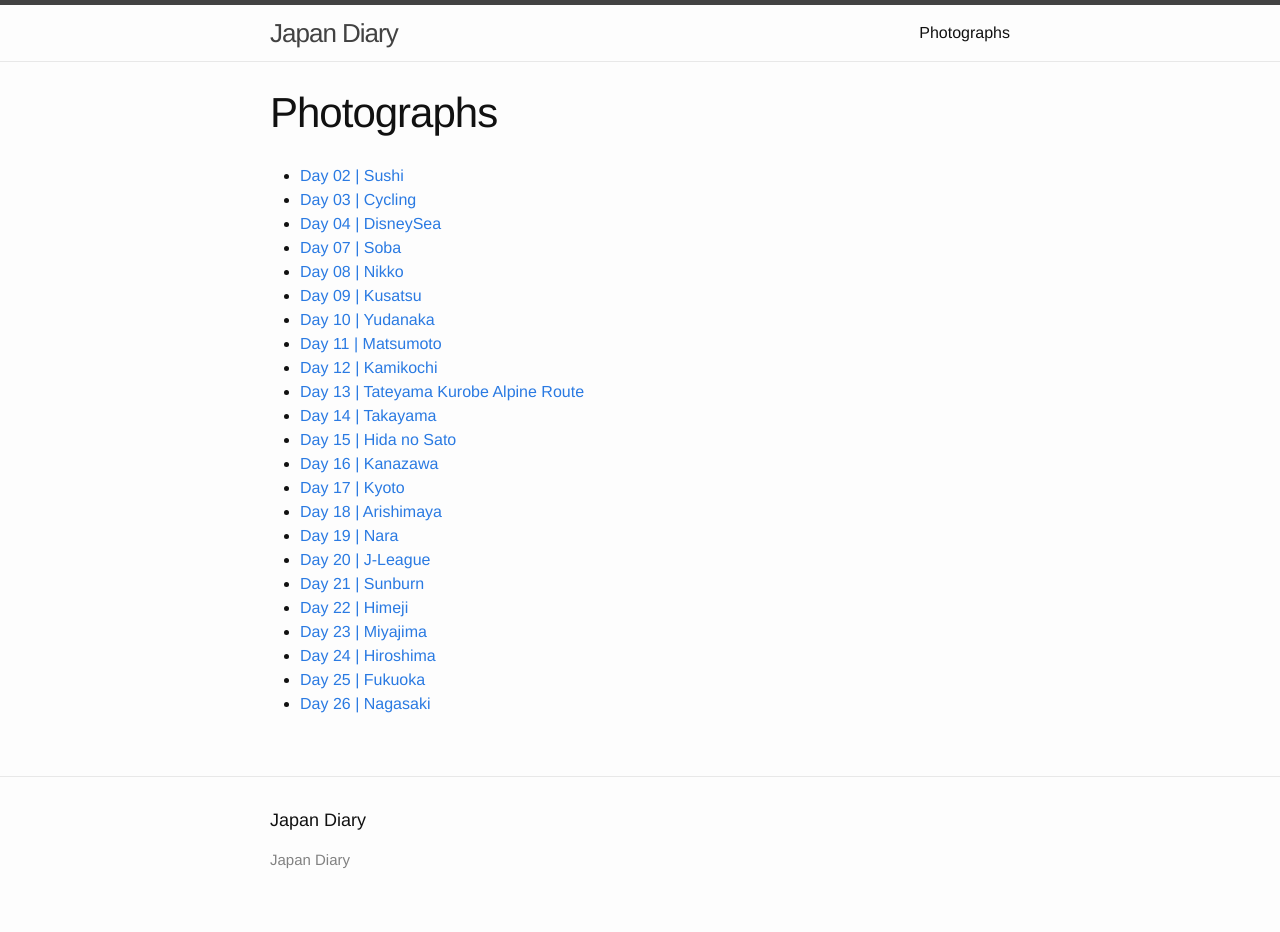
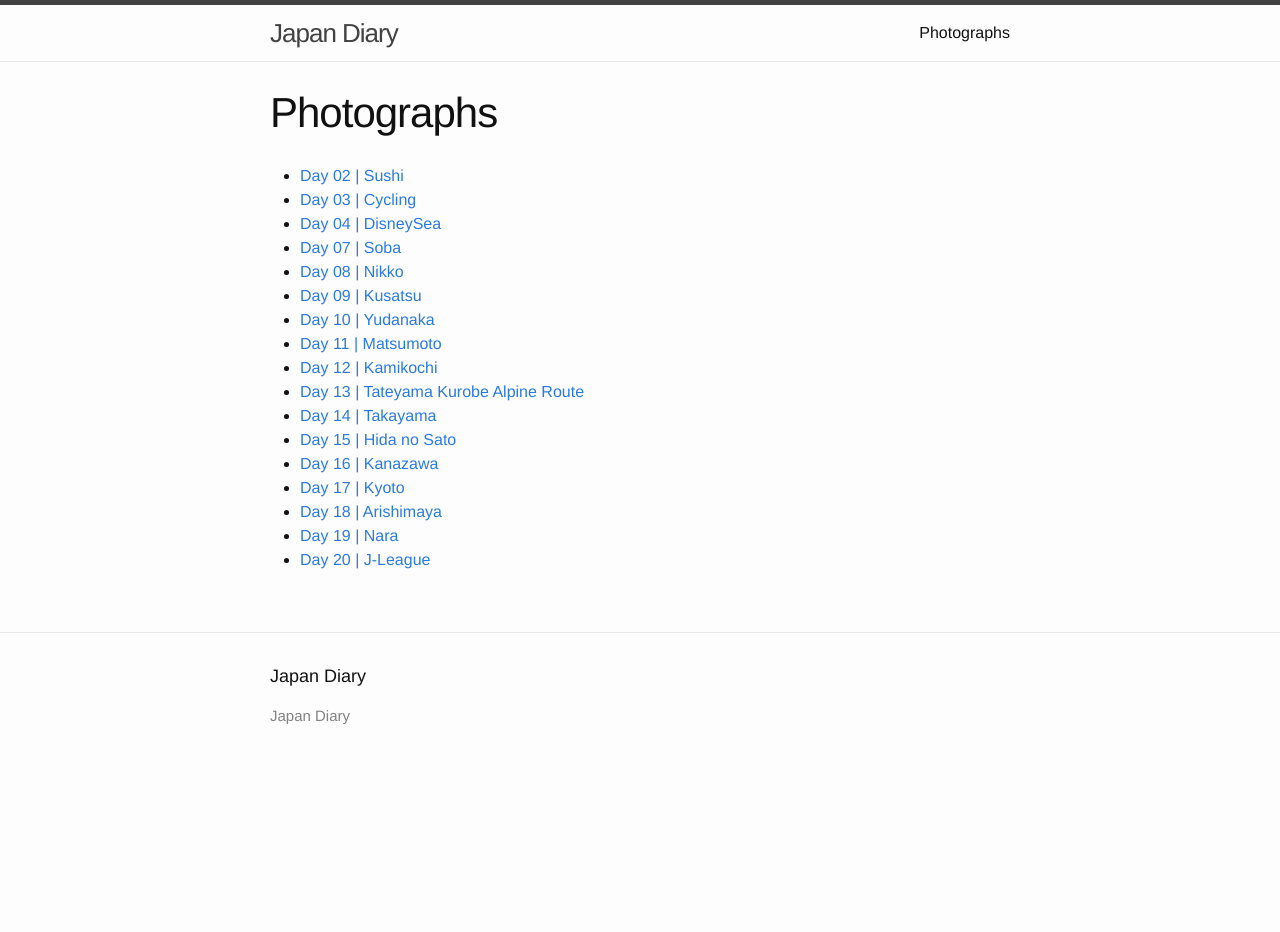
Before and after one commit to JapanBlog/japan, a Jekyll site: the page built from photographs.md, in a window 1280 px wide. Built offline with Jekyll 4.4.1, drawn with Linux system fonts in a browser that asks for light colours; after the commit the page ends 900 px from its top, so only the background shows below that.

Commit message:
Remove photos that don't have accompanying posts

```diff
--- a/photographs.md
+++ b/photographs.md
@@ -20,9 +20,3 @@ title:  "Photographs"
 - [Day 18 \| Arishimaya](https://goo.gl/photos/cmNV83ch3CFyGrbp7)
 - [Day 19 \| Nara](https://goo.gl/photos/DhUthAgF7Yi5ZJeJ6)
 - [Day 20 \| J-League](https://goo.gl/photos/pcWzLhuhyDE2NRY46)
-- [Day 21 \| Sunburn](https://goo.gl/photos/M8RufyTzyBua2asm8)
-- [Day 22 \| Himeji](https://goo.gl/photos/dxoRMwkXmbgjstaXA)
-- [Day 23 \| Miyajima](https://goo.gl/photos/LQQpdAzNXY7DnfA86)
-- [Day 24 \| Hiroshima](https://goo.gl/photos/sP152rAgRKFGsJB27)
-- [Day 25 \| Fukuoka](https://goo.gl/photos/4FZ5DwCDu5PaLNfA6)
-- [Day 26 \| Nagasaki](https://goo.gl/photos/vR3GheysKfC3UYA2A)
```
